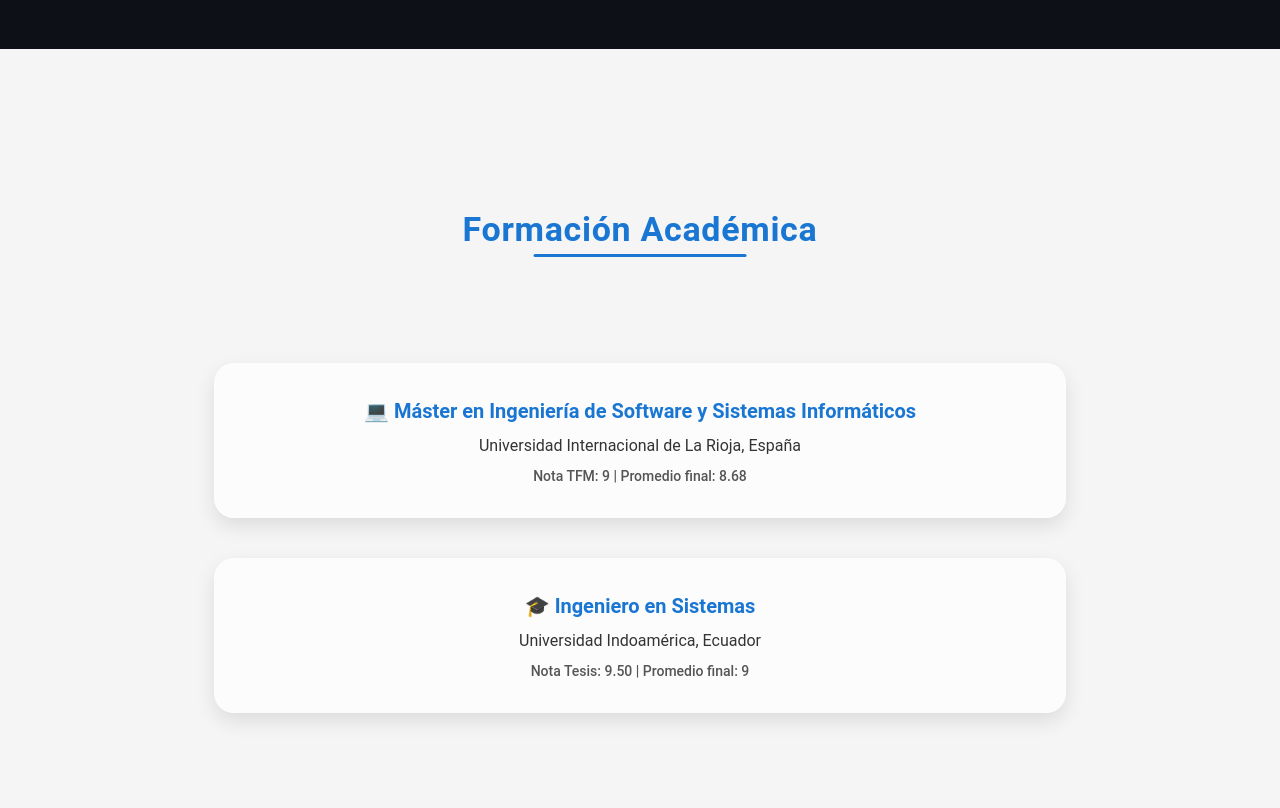
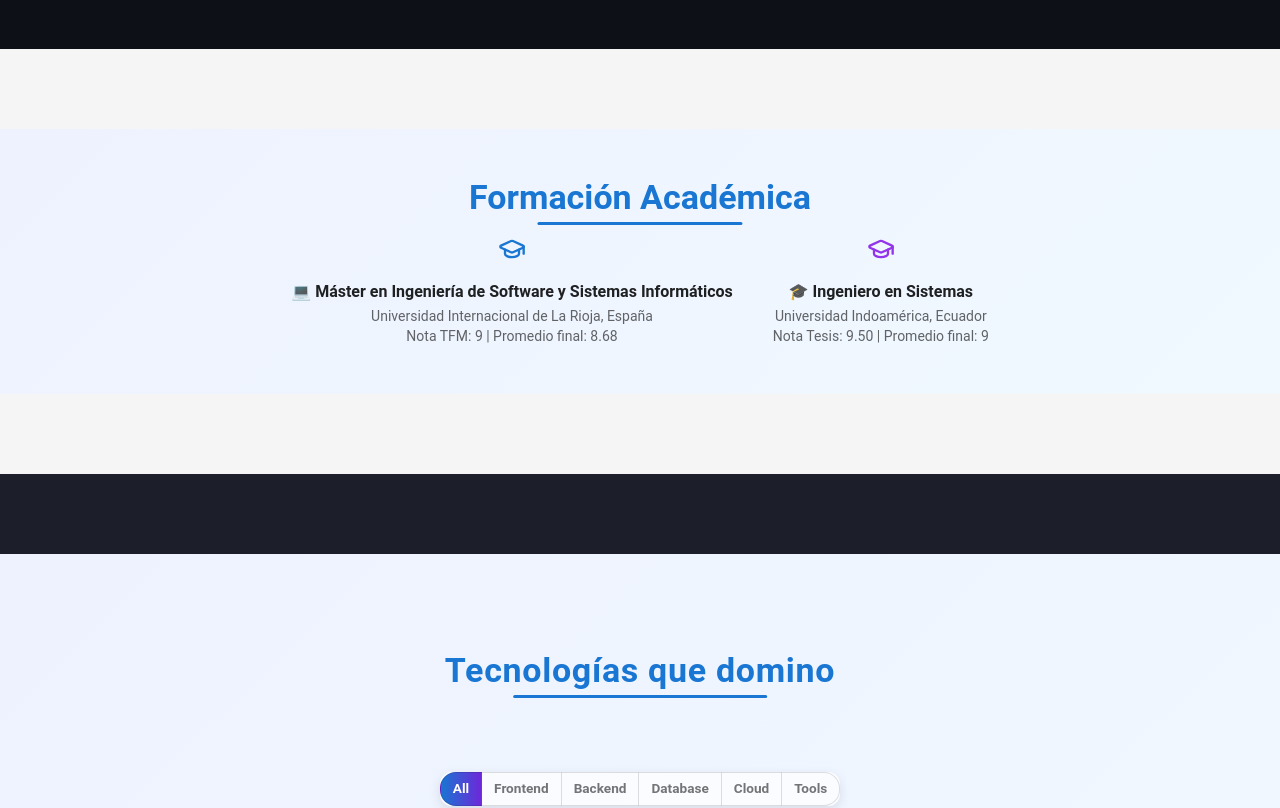
Before and after one commit to Patogol35/jorgito, a React (Vite) app: page / in a window 1280 px wide. Shown: the part 800-1608 px from the top of the page. Built offline with nearby package versions, Linux system fonts and the light colour scheme.

Commit message:
Update About.jsx

```diff
--- a/src/components/About.jsx
+++ b/src/components/About.jsx
@@ -1,37 +1,44 @@
-import { Container, Typography, Stack, Paper, Box } from "@mui/material";
+import { Typography, Grid, Box } from "@mui/material";
 import { motion } from "framer-motion";
+import { GraduationCap, BookOpen, Brain } from "lucide-react";
 
-export default function About() {
 const estudios = [
   {
     titulo: "💻 Máster en Ingeniería de Software y Sistemas Informáticos",
     institucion: "Universidad Internacional de La Rioja, España",
     detalle: "Nota TFM: 9 | Promedio final: 8.68",
+    icon: <GraduationCap size={28} color="#1976d2" />,
   },
   {
     titulo: "🎓 Ingeniero en Sistemas",
     institucion: "Universidad Indoamérica, Ecuador",
     detalle: "Nota Tesis: 9.50 | Promedio final: 9",
+    icon: <GraduationCap size={28} color="#9333ea" />,
   },
 ];
 
+export default function About() {
   return (
-    <Container maxWidth="md" sx={{ py: 10 }}>
-      {/* Título principal */}
+    <Box
+      id="about"
+      sx={{
+        background: "linear-gradient(135deg, #eef2ff, #f0f9ff)",
+        pt: 6,
+        pb: 6,
+      }}
+    >
+      {/* Título */}
       <motion.div
         initial={{ opacity: 0, y: 50 }}
         whileInView={{ opacity: 1, y: 0 }}
-        viewport={{ once: true }}
         transition={{ duration: 0.8 }}
-        style={{ textAlign: "center", marginBottom: "4rem" }}
+        style={{ textAlign: "center", marginBottom: "1rem" }}
       >
         <Typography
           variant="h4"
           align="center"
           sx={{
             fontWeight: 700,
-            letterSpacing: "0.02em",
-            mb: 6,
             color: "#1976d2",
             position: "relative",
             display: "inline-block",
@@ -54,54 +61,31 @@ export default function About() {
         </Typography>
       </motion.div>
 
-      {/* Tarjetas de Educación con aparición secuencial */}
-      <Stack spacing={5}>
-        {estudios.map((est, index) => (
+      {/* Grid limpio, nada de Paper ni fondo */}
+      <Grid container spacing={3} justifyContent="center">
+        {estudios.map((est, i) => (
+          <Grid item xs={12} sm={6} md={4} key={i}>
             <motion.div
-            key={index}
-            initial={{ opacity: 0, y: 30 }}
+              initial={{ opacity: 0, y: 20 }}
               whileInView={{ opacity: 1, y: 0 }}
-            viewport={{ once: true }}
-            transition={{ duration: 0.6, delay: index * 0.3 }} // delay secuencial
+              transition={{ duration: 0.5, delay: i * 0.2 }}
             >
-            <Paper
-              elevation={10}
-              sx={{
-                p: 4,
-                borderRadius: "20px",
-                textAlign: "center",
-                backdropFilter: "blur(10px)",
-                background: "rgba(255, 255, 255, 0.7)",
-                boxShadow: "0 8px 20px rgba(0,0,0,0.1)",
-                cursor: "default",
-                transition: "all 0.3s ease-in-out",
-                "&:hover": {
-                  background: "rgba(255, 255, 255, 0.9)",
-                  boxShadow: "0 12px 24px rgba(0,0,0,0.2)",
-                  transform: "translateY(-5px) scale(1.02)",
-                },
-              }}
-            >
-              <Typography
-                variant="h6"
-                gutterBottom
-                sx={{ fontWeight: "bold", color: "#1976d2" }}
-              >
+              <Box sx={{ textAlign: "center", px: 1 }}>
+                {est.icon}
+                <Typography variant="subtitle1" sx={{ fontWeight: "bold", mt: 1 }}>
                   {est.titulo}
                 </Typography>
-              <Typography variant="body1" sx={{ color: "#333", mb: 1 }}>
+                <Typography variant="body2" color="text.secondary">
                   {est.institucion}
                 </Typography>
-              <Typography
-                variant="body2"
-                sx={{ color: "#555", fontWeight: 500 }}
-              >
+                <Typography variant="body2" color="text.secondary">
                   {est.detalle}
                 </Typography>
-            </Paper>
+              </Box>
             </motion.div>
+          </Grid>
         ))}
-      </Stack>
-    </Container>
+      </Grid>
+    </Box>
   );
 }
```
Lines whose indentation alone changed are shown as unchanged.
